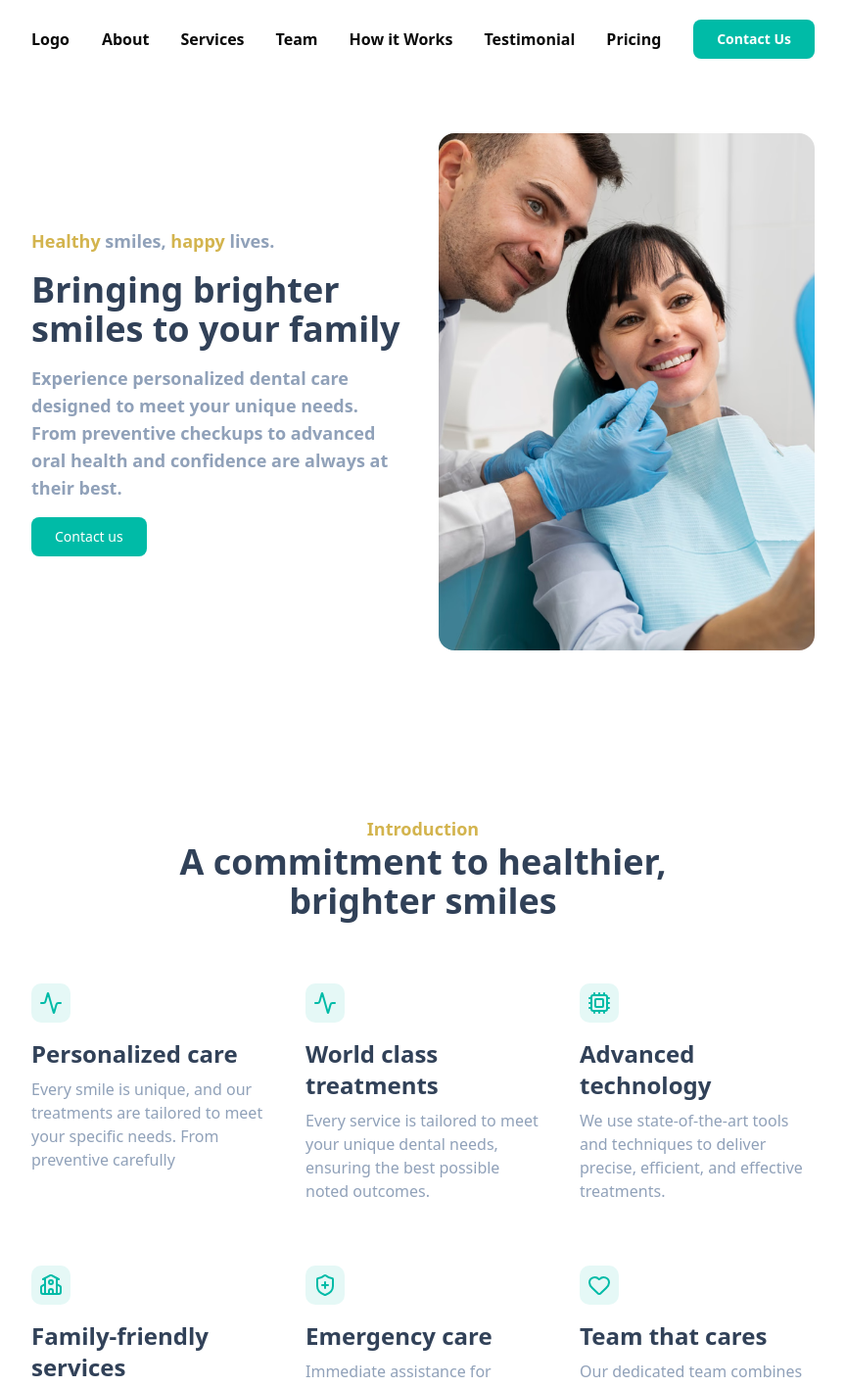
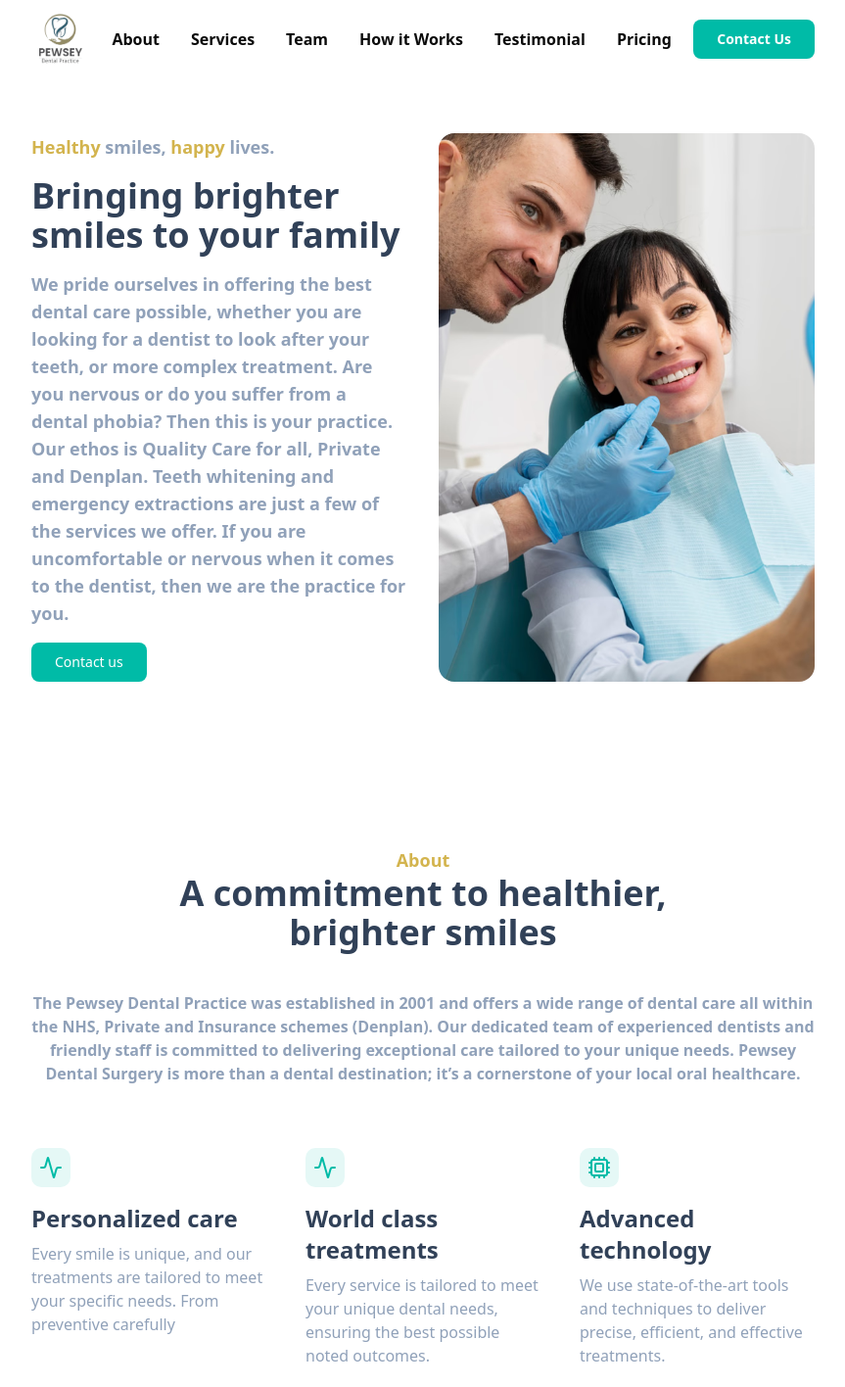
Before and after one commit to SkinnyPetee/pew-dentistry, a Next.js app: page / in a window 1280 px wide. Shown: the top 1416 px of the page at 98% size, without its empty margins (208-1071 px from the left). Built offline with nearby package versions, Linux system fonts and the light colour scheme.

Commit message:
added more refinements

```diff
--- a/src/modules/commons/logo.tsx
+++ b/src/modules/commons/logo.tsx
@@ -1,7 +1,15 @@
 const Logo = () => {
   return (
     <>
-      <h1 className="font-semibold">Logo</h1>
+      <h1 className="font-semibold">
+        <a href="#hero">
+          <img
+            className="w-[60px] h-[60px] object-cover"
+            src="/images/logo/logo.png"
+            alt="logo image"
+          />
+        </a>
+      </h1>
     </>
   );
 };
--- a/src/modules/footer/index.tsx
+++ b/src/modules/footer/index.tsx
@@ -1,19 +1,117 @@
-const Footer = () => {
+// const Footer = () => {
+//   return (
+//     <>
+//       <footer
+//         className="border-t bg-teal-500"
+//         role="contentinfo"
+//         aria-label="Footer"
+//       >
+//         <div className="mx-auto w-full max-w-7xl px-4 py-6 text-center">
+//           <p className="text-sm  text-white font-semibold">
+//             © {new Date().getFullYear()} Pewsey Dental, UK
+//           </p>
+//         </div>
+//       </footer>
+//     </>
+//   );
+// };
+
+// export default Footer;
+
+import { cn } from "@/lib/utils";
+
+type Props = {
+  className?: string;
+};
+
+export default function PewseyDentalFooter({ className }: Props) {
   return (
-    <>
-      <footer
-        className="border-t bg-teal-500"
-        role="contentinfo"
-        aria-label="Footer"
-      >
-        <div className="mx-auto w-full max-w-7xl px-4 py-6 text-center">
-          <p className="text-sm  text-white font-semibold">
-            © {new Date().getFullYear()} Pewsey Dental, UK
+    <footer className={cn("bg-teal-700 text-white", className)}>
+      <div className="mx-auto w-full max-w-xl px-4 py-10">
+        <div className="grid gap-8 md:grid-cols-3">
+          <div className="space-y-3">
+            <h2 className="text-balance text-xl font-semibold tracking-tight">
+              Pewsey Dental Practice
+            </h2>
+            <p className="text-pretty text-sm text-teal-50/80 leading-6">
+              Gentle, modern dentistry in the heart of Pewsey.
+            </p>
+          </div>
+
+          <nav aria-label="Footer" className="md:justify-self-center">
+            <ul className="flex flex-wrap items-center gap-3">
+              <li>
+                <a
+                  href="#about"
+                  className="rounded px-1 text-sm text-white/90 underline-offset-4 hover:text-white hover:underline focus-visible:outline-none focus-visible:ring-2 focus-visible:ring-white/70"
+                >
+                  About
+                </a>
+              </li>
+              <li>
+                <a
+                  href="#testimonial"
+                  className="rounded px-1 text-sm text-white/90 underline-offset-4 hover:text-white hover:underline focus-visible:outline-none focus-visible:ring-2 focus-visible:ring-white/70"
+                >
+                  Testimonials
+                </a>
+              </li>
+              <li>
+                <a
+                  href="#pricing"
+                  className="rounded px-1 text-sm text-white/90 underline-offset-4 hover:text-white hover:underline focus-visible:outline-none focus-visible:ring-2 focus-visible:ring-white/70"
+                >
+                  Pricing
+                </a>
+              </li>
+              <li>
+                <a
+                  href="#contact"
+                  className="rounded px-1 text-sm text-white/90 underline-offset-4 hover:text-white hover:underline focus-visible:outline-none focus-visible:ring-2 focus-visible:ring-white/70"
+                >
+                  Contact
+                </a>
+              </li>
+            </ul>
+          </nav>
+
+          <address className="not-italic text-sm text-teal-50/90 md:justify-self-end">
+            <p className="leading-6">
+              Pewsey Dental Practice, 15 North Street, Pewsey, Wiltshire, SN9
+              5ES
+            </p>
+            <p className="mt-1 leading-6">
+              Phone:{" "}
+              <a
+                href="tel:+441672000000"
+                className="rounded px-0.5 underline underline-offset-4 hover:text-white focus-visible:outline-none focus-visible:ring-2 focus-visible:ring-white/70"
+              >
+                01672 563622
+              </a>
+            </p>
+            <p className="mt-1 leading-6">
+              Email:{" "}
+              <a
+                href="mailto:hello@pewseydental.co.uk"
+                className="rounded px-0.5 underline underline-offset-4 hover:text-white focus-visible:outline-none focus-visible:ring-2 focus-visible:ring-white/70"
+              >
+                pewseydental@btconnect.com
+              </a>
+            </p>
+            <p className="mt-1 leading-6">
+              Mon–Thu: 8:30AM–1:00PM <br /> 2:00PM-5:00PM <br />
+              Fri: 8:30AM-3:30PM
+            </p>
+          </address>
+        </div>
+
+        <div className="mt-8 border-t border-white/15 pt-6">
+          <p className="text-center text-xs text-teal-50/80">
+            © {new Date().getFullYear()} Pewsey Dental Practice. All rights
+            reserved.
           </p>
         </div>
-      </footer>
-    </>
+      </div>
+    </footer>
   );
-};
-
-export default Footer;
+}
--- a/src/modules/section-1/hero.tsx
+++ b/src/modules/section-1/hero.tsx
@@ -6,7 +6,10 @@ const Hero = () => {
   return (
     <>
       <Centerer>
-        <section className="w-full min-h-screen flex flex-col lg:flex-row gap-y-10 py">
+        <section
+          className="w-full min-h-screen flex flex-col lg:flex-row gap-y-10 py"
+          id="hero"
+        >
           <div className="flex-1 flex flex-col justify-center items-start gap-4 py-34 pr-8">
             <div>
               <p className="text-slate-400 text-lg font-semibold">
@@ -21,9 +24,14 @@ const Hero = () => {
             </div>
             <div>
               <p className="text-slate-400 text-lg font-semibold">
-                Experience personalized dental care designed to meet your unique
-                needs. From preventive checkups to advanced oral health and
-                confidence are always at their best.
+                We pride ourselves in offering the best dental care possible,
+                whether you are looking for a dentist to look after your teeth,
+                or more complex treatment. Are you nervous or do you suffer from
+                a dental phobia? Then this is your practice. Our ethos is
+                Quality Care for all, Private and Denplan. Teeth whitening and
+                emergency extractions are just a few of the services we offer.
+                If you are uncomfortable or nervous when it comes to the
+                dentist, then we are the practice for you.
               </p>
             </div>
             <div className="flex gap-3">
--- a/src/modules/section-2/features.tsx
+++ b/src/modules/section-2/features.tsx
@@ -5,9 +5,17 @@ const FeaturesSection = () => {
     <>
       <section className="w-full min-h-screen  py-8" id="about">
         <div className="w-full h-max flex flex-col justify-center items-center  px-6 lg:px-60">
-          <h3 className="text-[#d3b44e] font-semibold text-lg">Introduction</h3>
+          <h3 className="text-[#d3b44e] font-semibold text-lg">About</h3>
           <h1 className="text-slate-700 font-bold text-4xl text-center">
             A commitment to healthier, <br /> brighter smiles
+          </h1>
+          <h1 className="text-slate-400 font-semibold text-md text-center mt-10">
+            The Pewsey Dental Practice was established in 2001 and offers a wide
+            range of dental care all within the NHS, Private and Insurance
+            schemes (Denplan). Our dedicated team of experienced dentists and
+            friendly staff is committed to delivering exceptional care tailored
+            to your unique needs. Pewsey Dental Surgery is more than a dental
+            destination; it’s a cornerstone of your local oral healthcare.
           </h1>
         </div>
         <div className="flex flex-wrap flex-col md:flex-row  px-6 px-6 lg:px-60 py-16 gap-2 gap-y-16 justify-between">
--- a/src/modules/section-3/services.tsx
+++ b/src/modules/section-3/services.tsx
@@ -43,10 +43,10 @@ const ServicesSection = () => {
                 <p className="font-bold text-slate-700 text-xl">4.7</p>
               </div>
               <h1 className="text-2xl font-semibold text-slate-700">
-                Emergency Care
+                Late appointments
               </h1>
               <p className="text-slate-400 font-medium text-md max-w-[75%]">
-                Quick and reliable dental care for unexpected emergencies.
+                We offer suitable late appointments for patients.
               </p>
             </div>
           </div>
@@ -82,11 +82,10 @@ const ServicesSection = () => {
                 <p className="font-bold text-slate-700 text-xl">4.9</p>
               </div>
               <h1 className="text-2xl font-semibold text-slate-700">
-                Cosmetic Enhancements
+                Disabled Access and Parking
               </h1>
               <p className="text-slate-400 font-medium text-md max-w-[75%]">
-                Enhance your smile’s appearance with personalized cosmetic
-                dental treatments.
+                Free disabled parking to make the services more accessible
               </p>
             </div>
           </div>
--- a/src/modules/section-6/contact.tsx
+++ b/src/modules/section-6/contact.tsx
@@ -1,5 +1,6 @@
 import { MapPin } from "lucide-react";
 import ContactForm from "./contact-form";
+import { Button } from "../../components/ui/button";
 
 const Contact = () => {
   return (
@@ -13,10 +14,26 @@ const Contact = () => {
             Talk to us about your <br /> dental concerns
           </h2>
           <div className="flex gap-3">
-            <div className="w-10 h-10 rounded-lg bg-teal-500/10 flex justify-center items-center">
+            <div className="min-w-10 h-10 rounded-lg bg-teal-500/10 flex justify-center items-center">
               <MapPin className="text-teal-500" />
             </div>
-            <p className="text-slate-700 font-bold text-2xl">Pewsey, UK</p>
+            <p className="text-slate-600 font-medium text-md">
+              Pewsey Dental Practice, 15 North Street, Pewsey, Wiltshire, SN9
+              5ES <br /> Tel: 01672 563622 <br /> E-Mail:
+              pewseydental@btconnect.com
+              <br />
+              <Button
+                className="bg-teal-500 hover:bg-teal-500/10 text-white mt-6"
+                asChild
+              >
+                <a
+                  href="https://www.google.com/maps?ll=51.339352,-1.766213&z=16&t=m&hl=en&gl=US&mapclient=embed&cid=7199976388193657615"
+                  target="_blank"
+                >
+                  Find Us on Google Maps
+                </a>
+              </Button>
+            </p>
           </div>
         </div>
 
--- a/src/modules/section-pricing/index.tsx
+++ b/src/modules/section-pricing/index.tsx
@@ -152,7 +152,7 @@ export function PricingSection() {
       >
         <h3 className="text-[#d3b44e] font-semibold text-lg">Pricing</h3>
         <h1 className="text-slate-700 font-bold text-4xl text-center">
-          Simple and Affordable
+          Private Fee Guide
         </h1>
       </div>
       <div className="grid grid-cols-1 gap-5 md:grid-cols-2 px-6  lg:px-60 py-16">
```
Also changed, not shown: public/images/logo/logo.png (added).
